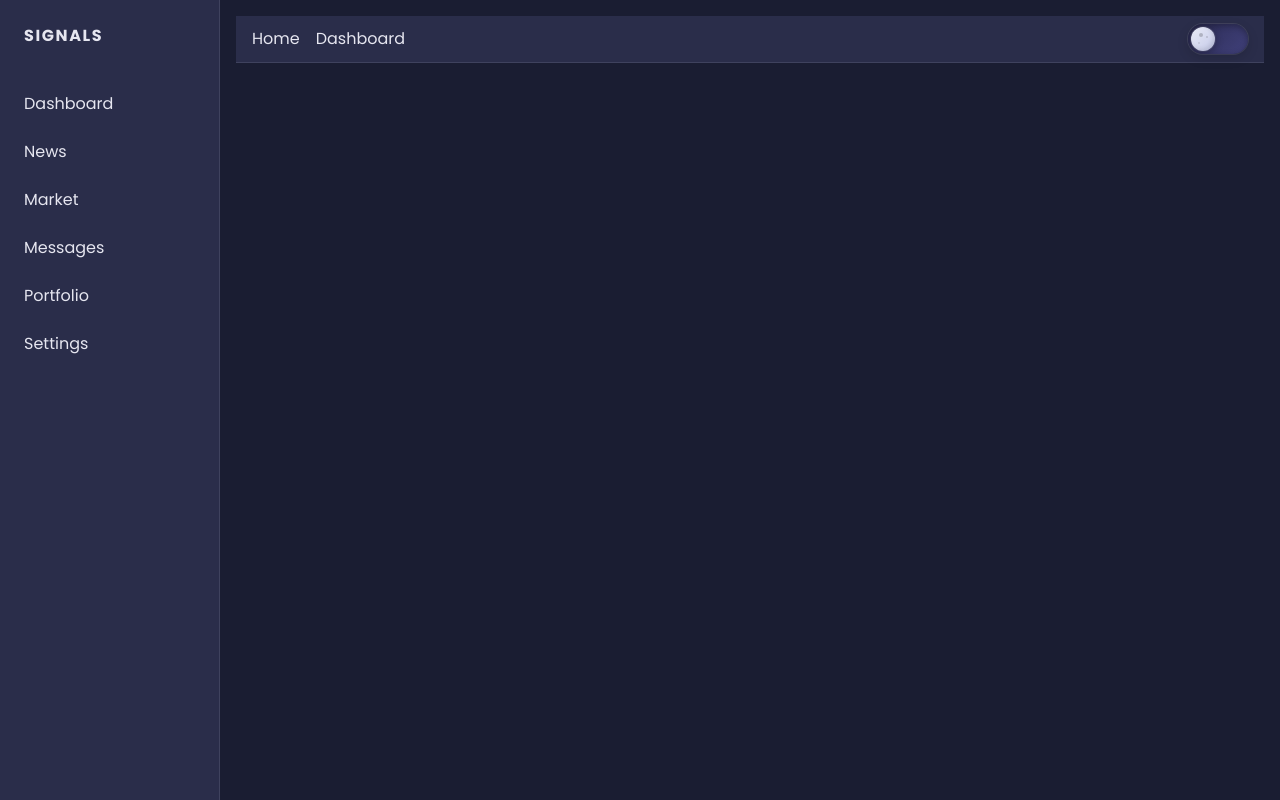
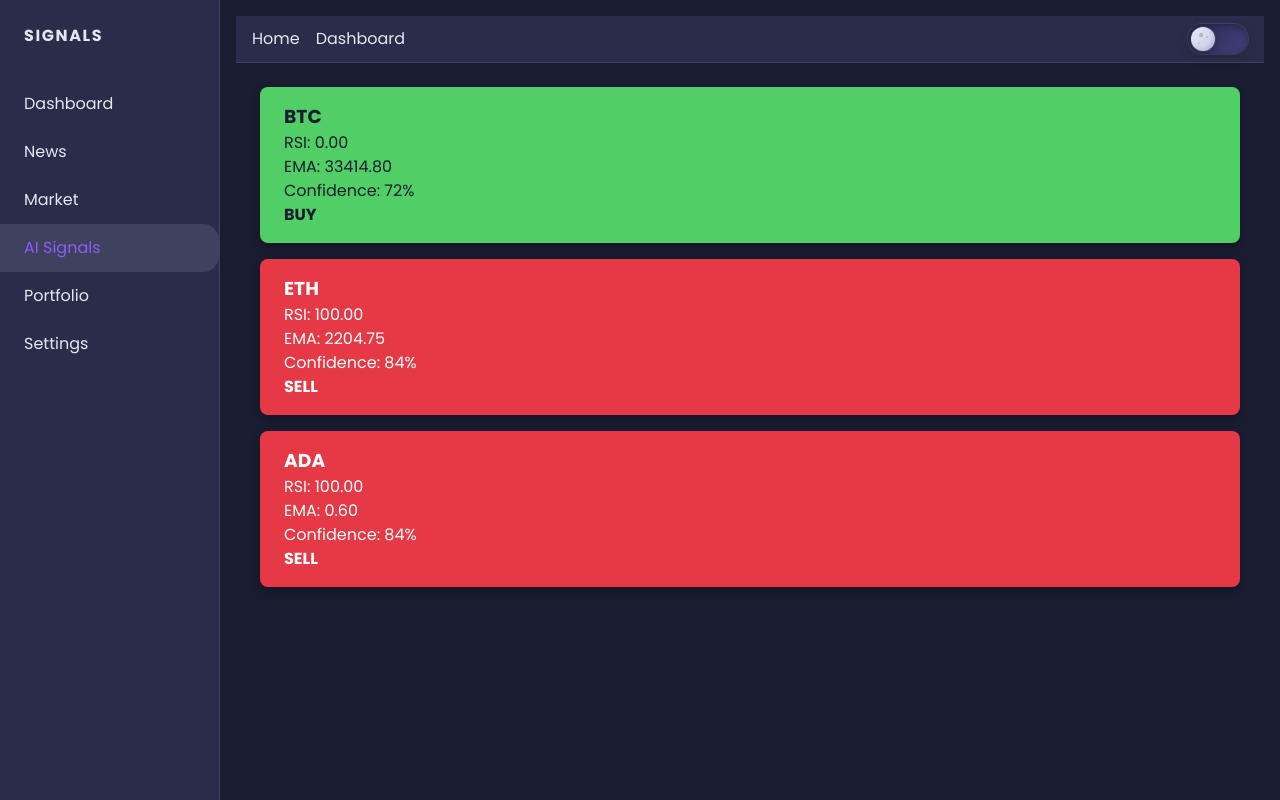
Before and after one commit to marazzo94-sudo/frontend-react, a React (Vite) app: page /signals in a window 1280 px wide. Built offline with nearby package versions, Linux system fonts and the light colour scheme.

Commit message:
style: add AI signals styles

```diff
--- a/src/App.jsx
+++ b/src/App.jsx
@@ -3,7 +3,7 @@ import React, { useState, useEffect } from 'react';
 import Dashboard from './pages/Dashboard';
 import News from './pages/News';
 import Market from './pages/Market';
-import Messages from './pages/Messages';
+import AISignals from './pages/AISignals';
 import Portfolio from './pages/Portfolio';
 import Settings from './pages/Settings';
 import { Sidebar, TopBar } from './components';
@@ -45,7 +45,7 @@ function App() {
             <Route path="/dashboard" element={<Dashboard />} />
             <Route path="/news" element={<News />} />
             <Route path="/market" element={<Market />} />
-            <Route path="/messages" element={<Messages />} />
+              <Route path="/signals" element={<AISignals />} />
             <Route path="/portfolio" element={<Portfolio />} />
             <Route path="/settings" element={<Settings />} />
           </Routes>
--- a/src/components/Sidebar.jsx
+++ b/src/components/Sidebar.jsx
@@ -21,7 +21,7 @@ const icons = {
       <path d="M5 9v10h2V9H5zm4 4v6h2v-6H9zm4-6v12h2V7h-2zm4 8v4h2v-4h-2z" />
     </svg>
   ),
-  messages: (
+    signals: (
     <svg viewBox="0 0 24 24" aria-hidden="true" className={styles.icon}>
       <path d="M21 6h-2v9H6v2h9l5 5V6zM17 2H3v14l4-4h10V2z" />
     </svg>
@@ -42,7 +42,7 @@ const defaultItems = [
   { label: 'Dashboard', to: '/dashboard', icon: icons.dashboard },
   { label: 'News', to: '/news', icon: icons.news },
   { label: 'Market', to: '/market', icon: icons.market },
-  { label: 'Messages', to: '/messages', icon: icons.messages },
+    { label: 'AI Signals', to: '/signals', icon: icons.signals },
   { label: 'Portfolio', to: '/portfolio', icon: icons.portfolio },
   { label: 'Settings', to: '/settings', icon: icons.settings },
 ];
--- a/src/components/layout/Sidebar.jsx
+++ b/src/components/layout/Sidebar.jsx
@@ -52,7 +52,7 @@ const defaultItems = [
   { label: 'Dashboard', to: '/dashboard' },
   { label: 'News', to: '/news' },
   { label: 'Market', to: '/market' },
-  { label: 'Messages', to: '/messages' },
+    { label: 'AI Signals', to: '/signals' },
   { label: 'Portfolio', to: '/portfolio' },
   { label: 'Settings', to: '/settings' },
 ];
--- /dev/null
+++ b/src/pages/AISignals.jsx
@@ -0,0 +1,85 @@
+import React, { useEffect, useState } from 'react';
+import styles from './AISignals.module.scss';
+
+const priceData = {
+  BTC: [34300, 34250, 34120, 34050, 33900, 33800, 33750, 33680, 33600, 33500, 33400, 33300, 33250, 33120, 33000],
+  ETH: [2000, 2025, 2050, 2070, 2090, 2110, 2130, 2150, 2170, 2190, 2210, 2230, 2250, 2270, 2290],
+  ADA: [0.5, 0.51, 0.52, 0.53, 0.54, 0.55, 0.56, 0.57, 0.58, 0.59, 0.6, 0.61, 0.62, 0.63, 0.64],
+};
+
+function calculateEMA(values, period) {
+  const k = 2 / (period + 1);
+  return values.reduce((prev, curr, idx) => {
+    if (idx === 0) return curr;
+    return curr * k + prev * (1 - k);
+  });
+}
+
+function calculateRSI(values, period) {
+  let gains = 0;
+  let losses = 0;
+  for (let i = values.length - period; i < values.length; i++) {
+    const diff = values[i] - values[i - 1];
+    if (diff >= 0) gains += diff;
+    else losses -= diff;
+  }
+  const avgGain = gains / period;
+  const avgLoss = losses / period;
+  if (avgLoss === 0) return 100;
+  const rs = avgGain / avgLoss;
+  return 100 - 100 / (1 + rs);
+}
+
+function createSignal(symbol, prices) {
+  const rsi = calculateRSI(prices, 14);
+  const ema = calculateEMA(prices, 10);
+  const action = rsi > 70 ? 'SELL' : 'BUY';
+  const confidence = Math.floor(Math.random() * 40) + 60;
+  return {
+    symbol,
+    rsi: rsi?.toFixed(2),
+    ema: ema?.toFixed(2),
+    action,
+    confidence,
+  };
+}
+
+function AISignals() {
+  const [signals, setSignals] = useState([]);
+
+  useEffect(() => {
+    const symbols = Object.keys(priceData);
+    let index = 0;
+    const interval = setInterval(() => {
+      if (index < symbols.length) {
+        const sym = symbols[index];
+        setSignals((prev) => [...prev, createSignal(sym, priceData[sym])]);
+        index += 1;
+      } else {
+        clearInterval(interval);
+      }
+    }, 1000);
+    return () => clearInterval(interval);
+  }, []);
+
+  return (
+    <div className={styles.container}>
+      {signals.map((sig, i) => (
+        <div
+          key={i}
+          className={`${styles.signalCard} ${
+            sig.action === 'BUY' ? styles.buy : styles.sell
+          }`}
+        >
+          <h3>{sig.symbol}</h3>
+          <p>RSI: {sig.rsi}</p>
+          <p>EMA: {sig.ema}</p>
+          <p>Confidence: {sig.confidence}%</p>
+          <strong>{sig.action}</strong>
+        </div>
+      ))}
+    </div>
+  );
+}
+
+export default AISignals;
--- /dev/null
+++ b/src/pages/AISignals.module.scss
@@ -0,0 +1,34 @@
+ .container {
+   padding: 1.5rem;
+   display: flex;
+   flex-direction: column;
+   gap: 1rem;
+ }
+
+ .signalCard {
+   border-radius: 8px;
+   padding: 1rem 1.5rem;
+   box-shadow: 0 4px 10px rgba(0, 0, 0, 0.3);
+   animation: fadeIn 0.6s ease forwards;
+ }
+
+ .buy {
+   background: var(--color-accent-3);
+   color: var(--color-bg);
+ }
+
+ .sell {
+   background: var(--color-negative);
+   color: #fff;
+ }
+
+ @keyframes fadeIn {
+   from {
+     opacity: 0;
+     transform: translateY(-10px);
+   }
+   to {
+     opacity: 1;
+     transform: translateY(0);
+   }
+ }
--- a/src/pages/Messages.jsx
+++ /dev/null
@@ -1,7 +0,0 @@
-import React from 'react';
-
-function Messages() {
-  return <div>Messages Page</div>;
-}
-
-export default Messages;
```
Also changed, not shown: 2 other files (tests, documents, lock files or other folders).
